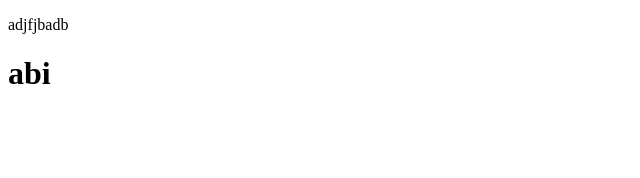
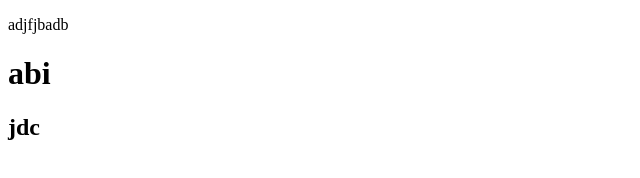
Before and after one commit to prithviireddy/smarted, a plain HTML site: page index.html in a window 1280 px wide. Shown: the full height of the page, 0-640 px from the left. Drawn offline with Linux system fonts and the light colour scheme.

Commit message:
Save local changes to index.html

```diff
--- a/index.html
+++ b/index.html
@@ -8,5 +8,6 @@
 <body>
     <p>adjfjbadb</p>
     <h1>abi</h1>
+    <h2>jdc</h2>
 </body>
 </html>
```
